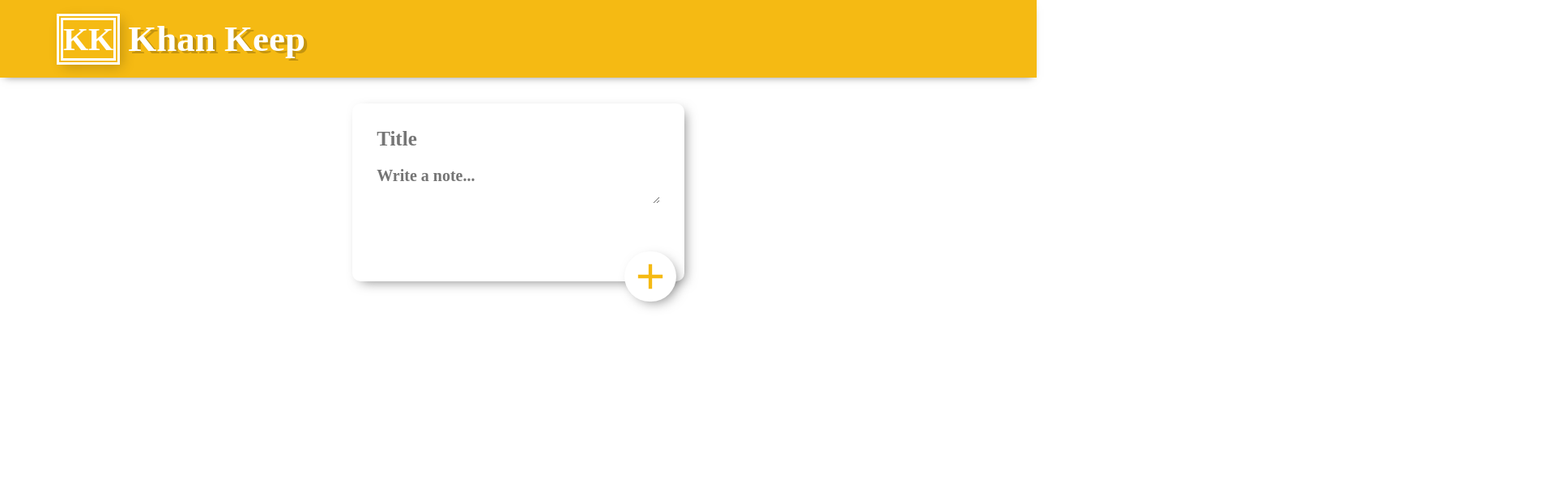
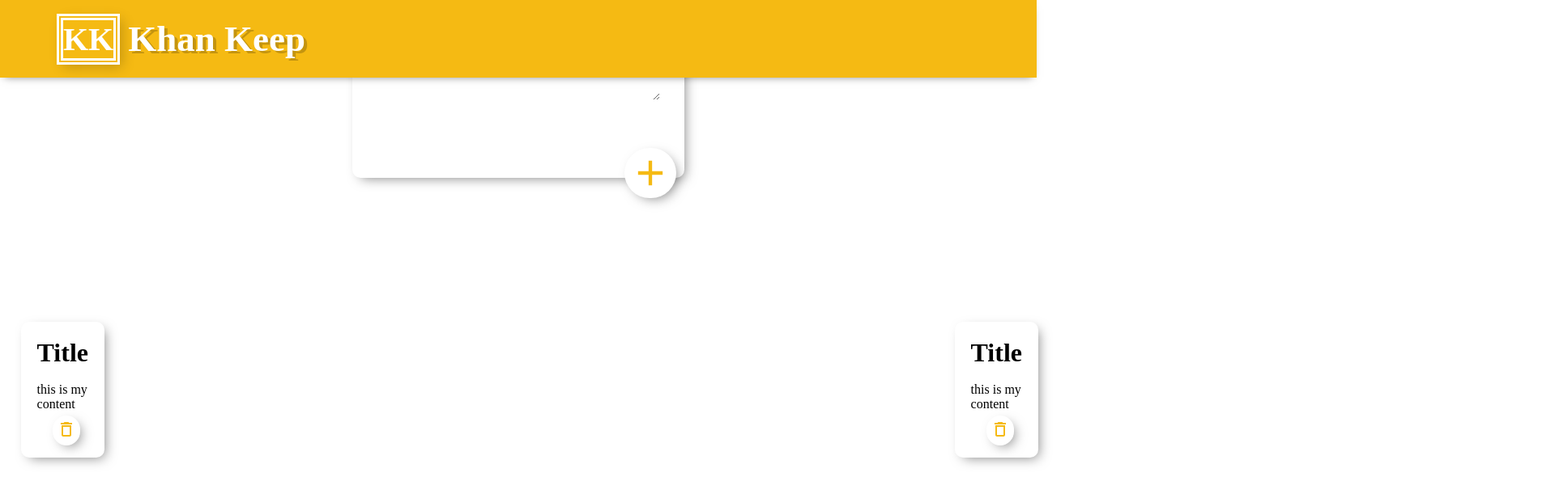
Before and after one commit to Alikhan219/Keep-App-by-React, a React (Create React App) app: page / in a window 1280 px wide. Shown: the top 616 px of the page at 81% size, 1920 px wide, since content can reach past the window. Built offline with nearby package versions, Linux system fonts and the light colour scheme; a web font is replaced by a local one.

Commit message:
styling the small note co componen

```diff
--- a/src/App.js
+++ b/src/App.js
@@ -2,13 +2,20 @@ import React from "react"
 import Header from "./Header"
 import Footer from "./Footer"
 import CreateNote from "./CreateNote"
+import Note from "./Note"
 
 const App=()=>{
 return(
   <>
     <Header />
+    <CreateNote />
+    <div style={{display: "flex",flexDirection: "row"}}>
+    <Note />
+    <Note />
+    <Note />
+    <Note />
+    </div>
     <Footer />
-    <CreateNote />
   </>
 )
 }
--- a/src/Footer.jsx
+++ b/src/Footer.jsx
@@ -5,8 +5,8 @@ const Footer = () => {
     const date= new Date().getFullYear()
     return (
         <>
-         <footer>
-             <p> copyright © {date} </p>
+         <footer >
+             <p className= "footer"> copyright © {date} </p>
          </footer>
         </>
     )
--- /dev/null
+++ b/src/Note.jsx
@@ -0,0 +1,21 @@
+import React from "react"
+import DeleteOutlineIcon from '@material-ui/icons/DeleteOutline';
+
+
+
+
+const Note = () => {
+    return (
+        <>
+    <div className="note">
+        <h1>Title</h1>
+        <br />
+        <p>this is my content</p>
+        <button className="btn">
+           <DeleteOutlineIcon className="deleteIcon"/>
+           </button>
+    </div>
+        </>
+    )
+}
+export default Note;
--- a/src/index.css
+++ b/src/index.css
@@ -33,18 +33,15 @@
 }
 footer{
   width: 100%;
-  position: absolute;
-  bottom: 0;
+  /* position: absolute; */
+  margin-top: 200px;
   text-align: center;
   margin-bottom: 20px;
   font-size: 22px;
   color: gray;
 }
 .main-note{
-
   padding: 30px;
- position: relative;
- top: 8rem;
  display: flex;
  flex-direction: column;
  justify-content: left;
@@ -81,6 +78,7 @@ textarea{
   font-family: 'Antic Slab', serif;
   font-weight: 600;
 }
+
 @media screen and (min-width:768px) {
   .main-note{
     margin-left: 34%;
@@ -108,3 +106,58 @@ textarea{
 #add-btn:hover #add-icon{
   color: white;
 }
+
+.note{
+  padding: 20px;
+  position: relative;
+  top: 8rem;
+  display: flex;
+  flex-direction: column;
+  justify-content: left;
+  align-items: left;
+  box-sizing: border-box;
+  flex-wrap: wrap;
+  box-shadow: 5px 5px 15px -5px rgba(0,0,0,0.5);
+  margin-top: 50px;
+    margin-left: 5%;
+    margin-right: 60%;
+   text-align: left;
+   border-radius: 10px;
+}
+.small-note{
+  display: flex;
+  flex-direction: row;
+  box-sizing: border-box;
+  justify-content: center;
+  align-items: center;
+
+
+}
+.btn{
+  box-shadow: 5px 5px 15px -5px rgba(0,0,0,0.5);
+  background: white;
+  border-radius: 50px;
+  padding: 5px;
+  position: relative;
+  top: 5px;
+  border: none;
+  outline: none;
+  cursor: pointer;
+  margin-left: 30%;
+  margin-right: 30%;
+}
+.deleteIcon{
+color: #f5ba13;
+}
+.btn:hover{
+  background-color: red;
+}
+.btn:hover .deleteIcon{
+  color: white;
+}
+@media screen and (min-width:768px) {
+  .note{
+    margin-left: 2%;
+    margin-right: 80%;
+  }
+}
```
Also changed, not shown: 1 other file (tests, documents, lock files or other folders).
